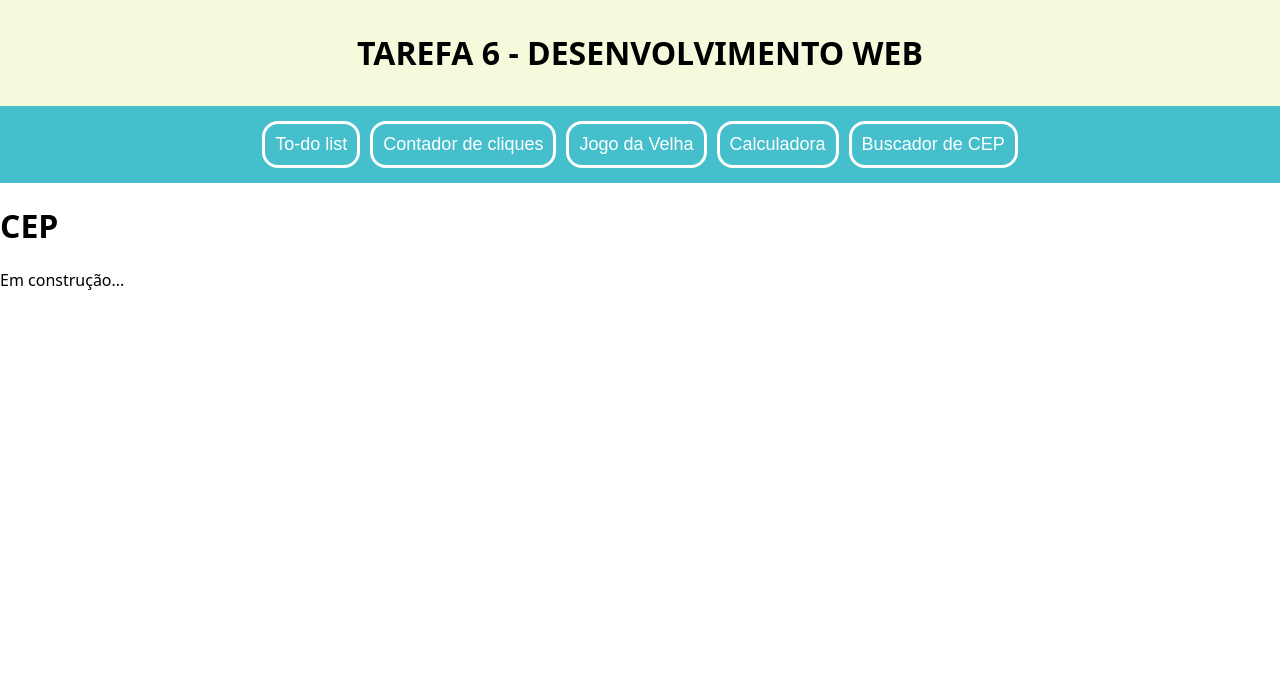
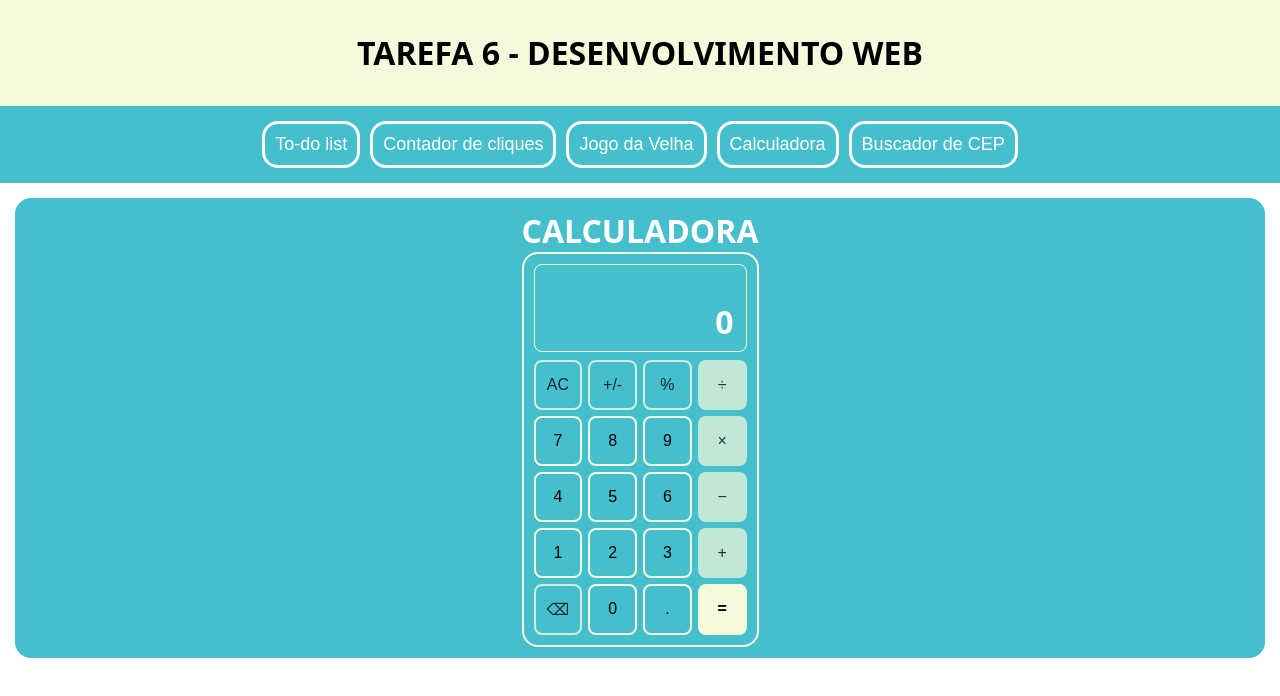
Before and after one commit to MarcosOTVieira/Tarefa_6_DW, a React (Create React App) app: page / in a window 1280 px wide. Both pictures are taken after a click on the button "Calculadora". Shown: the top 696 px of the page. Built offline with nearby package versions, Linux system fonts and the light colour scheme.

Commit message:
Adição da pagina da calculadora

```diff
--- a/src/css/Calculadora.css
+++ b/src/css/Calculadora.css
@@ -0,0 +1,103 @@
+.h1Calc {
+  margin: 0;
+  width: auto;
+  height: auto;
+  display: flex;
+  justify-content: center;
+  align-items: center;
+}
+
+.calcContainer {
+  border: 2px solid #F5FADC;
+  border-radius: 1rem;
+  padding: 10px;
+  display: flex;
+  flex-direction: column;
+  gap: 8px;
+}
+
+/* Display */
+.calcDisplay {
+  display: flex;
+  flex-direction: column;
+  align-items: flex-end;
+  padding: 8px 12px;
+  border-radius: 0.5rem;
+  border: 1px solid #F5FADC;
+  min-height: 70px;
+  justify-content: space-between;
+  gap: 4px;
+}
+
+.calcExpression {
+  font-size: 0.85rem;
+  opacity: 0.5;
+  min-height: 1.2em;
+}
+
+.calcResult {
+  font-size: 2rem;
+  font-weight: bold;
+  word-break: break-all;
+}
+
+/* Grid */
+.calcGrid {
+  display: grid;
+  grid-template-columns: repeat(4, 1fr);
+  gap: 6px;
+}
+
+.calcBtn {
+  padding: 14px 8px;
+  border-radius: 0.5rem;
+  border: 2px solid #F5FADC;
+  background: transparent;
+  cursor: pointer;
+  font-size: 1rem;
+}
+
+.calcBtn:hover {
+  background-color: #F5FADC;
+  opacity: 0.5;
+}
+
+.calcBtnFunc {
+  border-color: #F5FADC;
+  opacity: 0.8;
+}
+
+.calcBtnOp {
+  background-color: #F5FADC;
+  opacity: 0.7;
+}
+
+.calcBtnOp:hover {
+  opacity: 1;
+}
+
+.calcBtnEq {
+  background-color: #F5FADC;
+  opacity: 1;
+  font-weight: bold;
+}
+
+.calcBtnEq:hover {
+  opacity: 0.7;
+}
+
+@media (max-width: 480px) {
+  .calcContainer {
+    border-radius: 0.75rem;
+    padding: 8px;
+  }
+
+  .calcBtn {
+    padding: 16px 8px;
+    font-size: 1rem;
+  }
+
+  .calcResult {
+    font-size: 1.75rem;
+  }
+}
--- a/src/pages/Calculadora.js
+++ b/src/pages/Calculadora.js
@@ -1,8 +1,176 @@
-export default function CEP() {
-    return (
-        <div className="divCEP">
-            <h1 className="h1CEP">CEP</h1>
-            <p className="pCEP">Em construção...</p>
-        </div>
-    );
+import { useState } from 'react';
+import { useEffect } from 'react';
+import '../css/Calculadora.css';
+
+function Display({ expression, result }) {
+  return (
+    <div className="calcDisplay">
+      <span className="calcExpression">{expression || '\u00A0'}</span>
+      <span className="calcResult">{result}</span>
+    </div>
+  );
 }
+
+function ButtonGrid({ onDigit, onOperator, onEquals, onClear, onToggleSign, onPercent, onDecimal, onBackspace }) {
+  const buttons = [
+    { label: 'AC', action: onClear,       cls: 'calcBtnFunc' },
+    { label: '+/-', action: onToggleSign,  cls: 'calcBtnFunc' },
+    { label: '%',   action: onPercent,     cls: 'calcBtnFunc' },
+    { label: '÷',   action: () => onOperator('/'), cls: 'calcBtnOp' },
+
+    { label: '7', action: () => onDigit('7') },
+    { label: '8', action: () => onDigit('8') },
+    { label: '9', action: () => onDigit('9') },
+    { label: '×', action: () => onOperator('*'), cls: 'calcBtnOp' },
+
+    { label: '4', action: () => onDigit('4') },
+    { label: '5', action: () => onDigit('5') },
+    { label: '6', action: () => onDigit('6') },
+    { label: '−', action: () => onOperator('-'), cls: 'calcBtnOp' },
+
+    { label: '1', action: () => onDigit('1') },
+    { label: '2', action: () => onDigit('2') },
+    { label: '3', action: () => onDigit('3') },
+    { label: '+', action: () => onOperator('+'), cls: 'calcBtnOp' },
+
+    { label: '⌫',  action: onBackspace,    cls: 'calcBtnFunc' },
+    { label: '0',  action: () => onDigit('0') },
+    { label: '.',  action: onDecimal },
+    { label: '=',  action: onEquals,        cls: 'calcBtnEq' },
+  ];
+
+  return (
+    <div className="calcGrid">
+      {buttons.map(({ label, action, cls = '' }) => (
+        <button
+          key={label}
+          className={`calcBtn ${cls}`}
+          onClick={action}
+        >
+          {label}
+        </button>
+      ))}
+    </div>
+  );
+}
+
+function evaluate(a, op, b) {
+  const x = parseFloat(a);
+  const y = parseFloat(b);
+  if (op === '+') return x + y;
+  if (op === '-') return x - y;
+  if (op === '*') return x * y;
+  if (op === '/') return y !== 0 ? x / y : 'Erro';
+  return y;
+}
+
+function formatNumber(n) {
+  if (n === 'Erro') return n;
+  const num = parseFloat(n);
+  if (isNaN(num)) return '0';
+  return parseFloat(num.toPrecision(10)).toString();
+}
+
+export default function Calculadora() {
+  const [current,  setCurrent]  = useState('0');
+  const [previous, setPrevious] = useState('');
+  const [operator, setOperator] = useState(null);
+  const [waitNext, setWaitNext] = useState(false);
+
+  const buildExpression = () => {
+    const opSymbols = { '+': '+', '-': '−', '*': '×', '/': '÷' };
+    if (previous && operator) return `${previous} ${opSymbols[operator]}`;
+    return '';
+  };
+
+  const handleDigit = (d) => {
+    if (waitNext) {
+      setCurrent(d);
+      setWaitNext(false);
+    } else {
+      setCurrent(current === '0' ? d : current + d);
+    }
+  };
+
+  const handleOperator = (op) => {
+    if (operator && !waitNext) {
+      const result = formatNumber(evaluate(previous, operator, current));
+      setPrevious(result);
+      setCurrent(result);
+    } else {
+      setPrevious(current);
+    }
+    setOperator(op);
+    setWaitNext(true);
+  };
+
+  const handleEquals = () => {
+    if (!operator || waitNext) return;
+    const result = formatNumber(evaluate(previous, operator, current));
+    setCurrent(result);
+    setPrevious('');
+    setOperator(null);
+    setWaitNext(true);
+  };
+
+  const handleClear = () => {
+    setCurrent('0');
+    setPrevious('');
+    setOperator(null);
+    setWaitNext(false);
+  };
+
+  const handleToggleSign = () =>
+    setCurrent(formatNumber((parseFloat(current) * -1).toString()));
+
+  const handlePercent = () =>
+    setCurrent(formatNumber((parseFloat(current) / 100).toString()));
+
+  const handleDecimal = () => {
+    if (waitNext) { setCurrent('0.'); setWaitNext(false); return; }
+    if (!current.includes('.')) setCurrent(current + '.');
+  };
+
+  const handleBackspace = () => {
+    if (waitNext || current === 'Erro') { setCurrent('0'); return; }
+    const next = current.length > 1 ? current.slice(0, -1) : '0';
+    setCurrent(next);
+  };
+
+  useEffect(() => {
+  const handleKeyDown = (e) => {
+    if (e.key >= '0' && e.key <= '9')   handleDigit(e.key);
+    else if (e.key === '+')              handleOperator('+');
+    else if (e.key === '-')              handleOperator('-');
+    else if (e.key === '*')              handleOperator('*');
+    else if (e.key === '/')              { e.preventDefault(); handleOperator('/'); }
+    else if (e.key === 'Enter' || e.key === '=') handleEquals();
+    else if (e.key === 'Backspace')      handleBackspace();
+    else if (e.key === 'Escape')         handleClear();
+    else if (e.key === '.')              handleDecimal();
+    else if (e.key === '%')              handlePercent();
+  };
+
+  window.addEventListener('keydown', handleKeyDown);
+  return () => window.removeEventListener('keydown', handleKeyDown);
+  }, [current, previous, operator, waitNext]);
+
+  return (
+    <div className="divMain">
+      <h1 className="h1Calc">CALCULADORA</h1>
+      <div className="calcContainer">
+        <Display expression={buildExpression()} result={current} />
+        <ButtonGrid
+          onDigit={handleDigit}
+          onOperator={handleOperator}
+          onEquals={handleEquals}
+          onClear={handleClear}
+          onToggleSign={handleToggleSign}
+          onPercent={handlePercent}
+          onDecimal={handleDecimal}
+          onBackspace={handleBackspace}
+        />
+      </div>
+    </div>
+  );
+}
```
